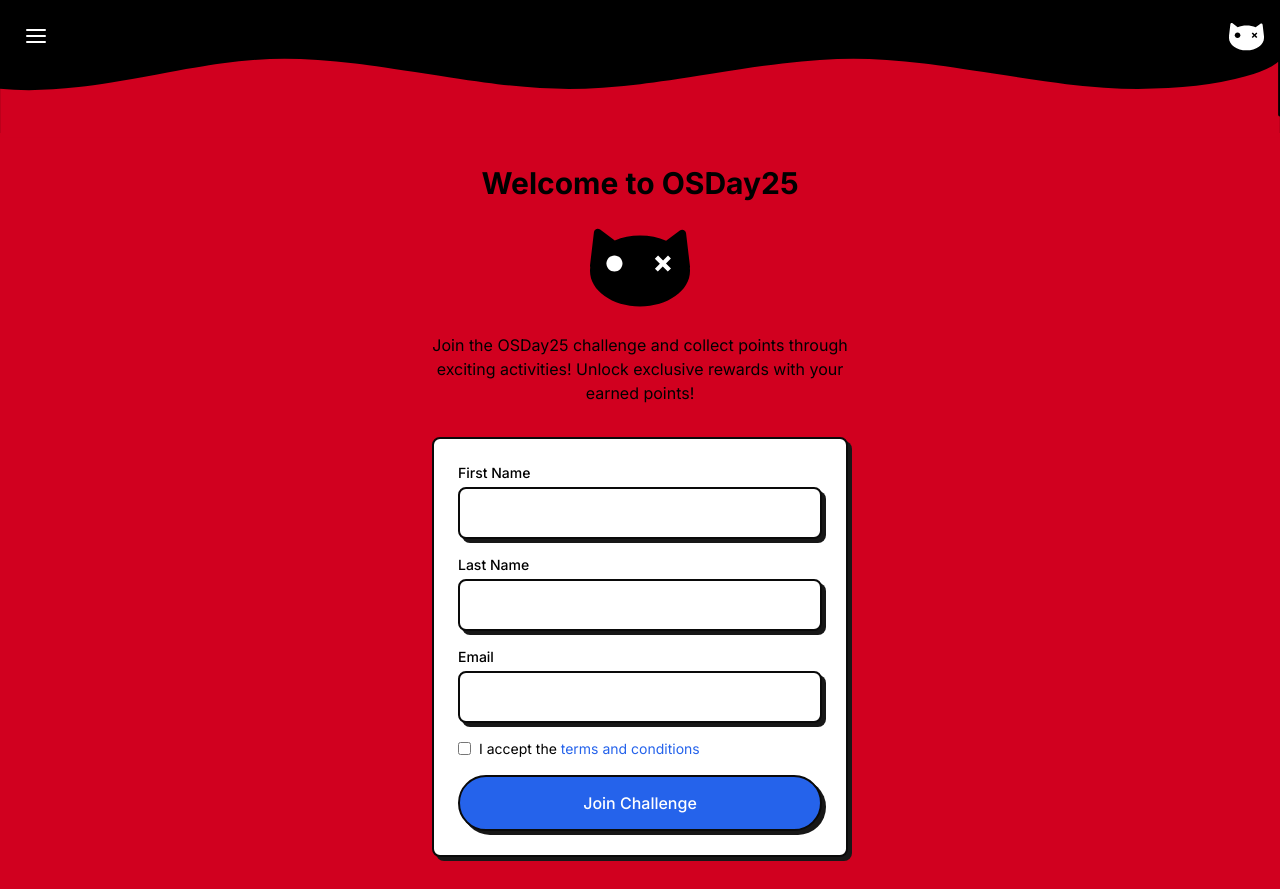
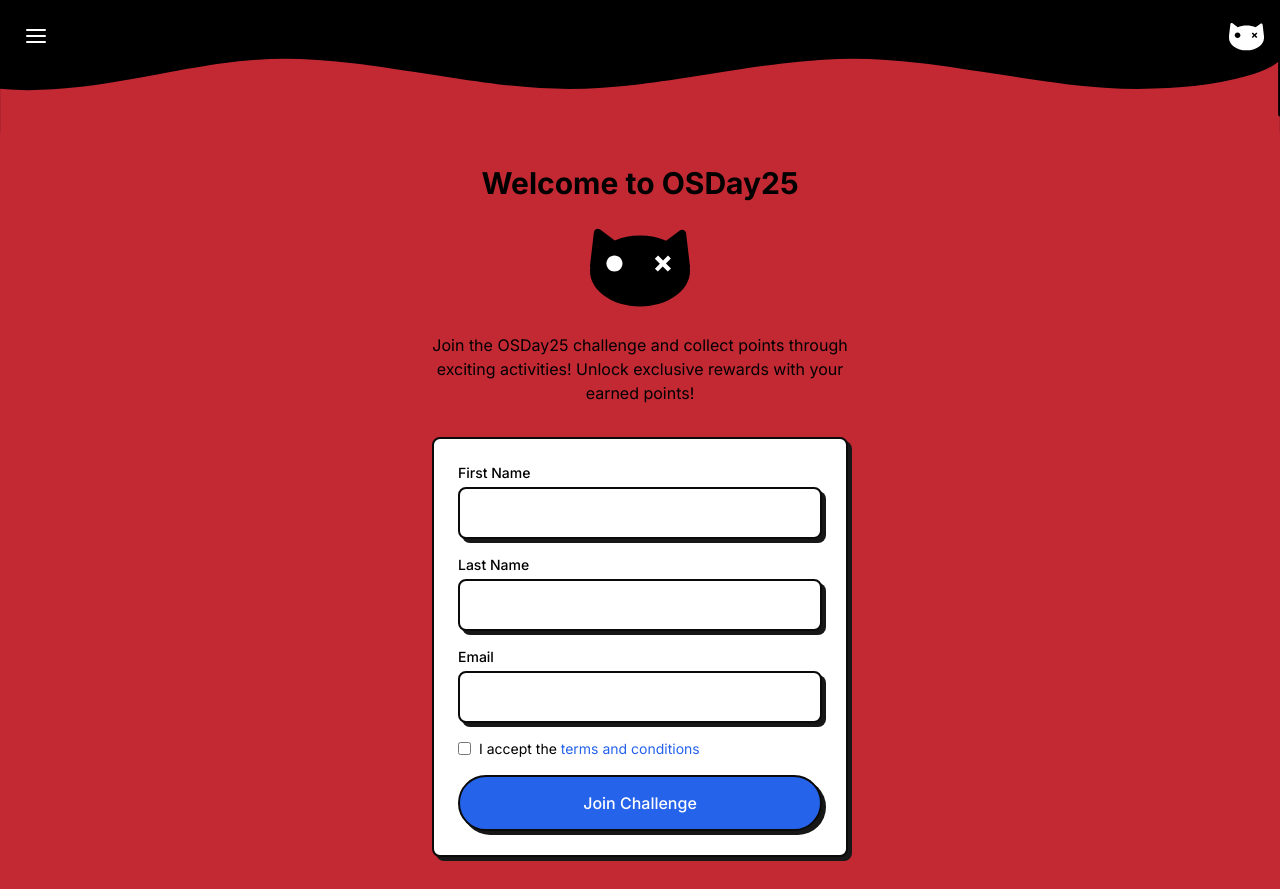
Before and after one commit to Schroedinger-Hat/tanglecat, a Next.js app in the folder app/: page / in a window 1280 px wide. Built offline with nearby package versions, Linux system fonts and the light colour scheme; no server answers.

Commit message:
feat(sh-colors): less aggressive color

```diff
--- a/app/src/app/globals.css
+++ b/app/src/app/globals.css
@@ -2,13 +2,6 @@
 @tailwind components;
 @tailwind utilities;
 
-:root {
-  /* --background: #f472b6; */
-  /* --foreground: #171717; */
-}
-
 body {
-  color: var(--foreground);
-  background: var(--background);
   font-family: "Inter", Helvetica, sans-serif;
 }
--- a/app/src/app/layout.tsx
+++ b/app/src/app/layout.tsx
@@ -1,9 +1,9 @@
+import WaveHeader from "@/components/ui/waveHeader"
+import { GoogleAnalytics } from "@next/third-parties/google"
 import type { Metadata } from "next"
 import { Inter } from "next/font/google"
+import { Toaster } from 'sonner'
 import "./globals.css"
-import { Toaster } from 'sonner'
-import WaveHeader from "@/components/ui/waveHeader"
-import { GoogleAnalytics } from "@next/third-parties/google"
 
 const inter = Inter({
   subsets: ["latin"],
@@ -39,7 +39,7 @@ export default function RootLayout({
         <meta name="viewport" content="width=device-width, initial-scale=1.0" />
       </head>
       <body
-        className={`${inter.variable} antialiased min-h-screen`}
+        className={`${inter.variable} antialiased min-h-screen bg-primary-red`}
       >
         <WaveHeader />
         {children}
--- a/app/tailwind.config.ts
+++ b/app/tailwind.config.ts
@@ -12,7 +12,8 @@ export default {
         background: "var(--background)",
         foreground: "var(--foreground)",
         'primary-red': {
-          DEFAULT: '#D1001F',
+          DEFAULT: '#C22933',
+          original: '#D1001F',
           dark: '#BA0019',
         },
         'dark-gray': '#2B2B2B',
```
Lines whose indentation alone changed are shown as unchanged.
